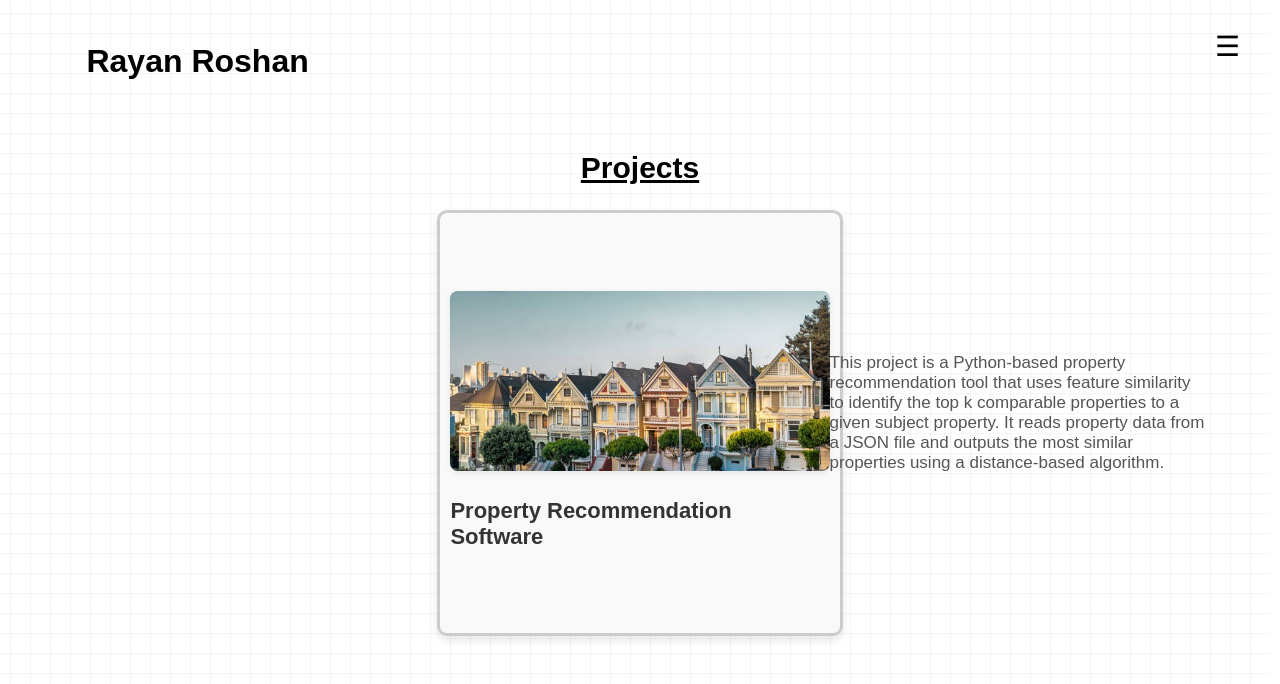
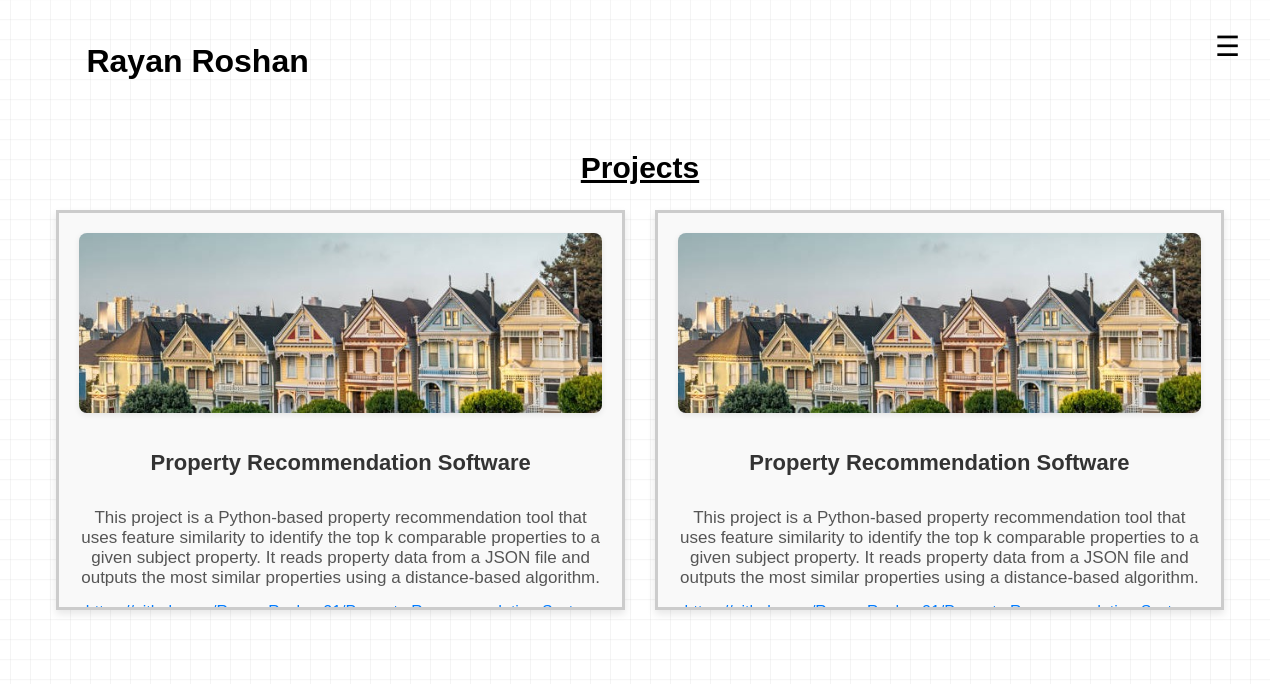
Before and after one commit to Rayan-Roshan21/Rayan_Roshan_website, a React (Vite) app in the folder Rayan_Roshan_Website/: page /projects in a window 1280 px wide. Shown: the top 684 px of the page. Built offline with nearby package versions, Linux system fonts and the light colour scheme.

Commit message:
Made adjustments with the projects container

```diff
--- a/Rayan_Roshan_Website/src/Components/Projects_component/Project.css
+++ b/Rayan_Roshan_Website/src/Components/Projects_component/Project.css
@@ -1,35 +1,48 @@
 .project-container {
     font-family: Arial, Helvetica, sans-serif;
-    padding: 10px;
+    padding: 20px;
     border: 3px solid #ccc;
-    border-radius: 10px;
+    border-radius: 0; /* Remove border radius for seamless connection */
     background-color: #f9f9f9;
-    margin: 10px auto;
+    margin: 0; /* Remove margins */
     display: flex;
-    flex-wrap: wrap;
-    justify-content: center;
-    align-items: center;
-    height: 400px;
-    flex-direction: column; /* Add this line */
-    width: 30%;
+    flex-direction: column;
+    justify-content: flex-start;
+    align-items: stretch;    height: 400px;
+    width: 45%; /* Further reduced to ensure side-by-side placement */
+    box-sizing: border-box; /* This includes padding and border in the width calculation */
     box-shadow: 0 4px 8px rgba(0, 0, 0, 0.1);
     transition: transform 0.3s ease;
+    overflow: hidden;
+}
+.project-container:hover {
+    transform: translateY(-5px);
 }
 
+.projects-wrapper {
+    display: flex;
+    flex-direction: row;
+    flex-wrap: nowrap; /* Prevent wrapping */
+    gap: 30px; /* Remove gap between containers */
+    justify-content: center;
+    align-items: flex-start;
+}
 .project_name {
     font-size: 22px;
     font-weight: bold;
     color: #333;
-    margin-bottom: 5px;
+    margin-bottom: 15px;
     font-family: Arial, Helvetica, sans-serif;
-    text-align: left;
+    text-align: center;
 }
 
 .project-description {
     font-size: 17px;
     color: #555;
-    margin-bottom: 5px;
+    margin-bottom: 15px;
     font-family: Arial, Helvetica, sans-serif;
+    text-align: center;
+    flex-grow: 1;
 }
 
 .project-image {
@@ -37,8 +50,23 @@
     height: 180px;
     object-fit: cover;
     border-radius: 8px;
-    margin-bottom: 5px;
+    margin-bottom: 15px;
     background-color: #e0f7d9;
     box-shadow: 0 2px 6px rgba(0,0,0,0.08);
     display: block;
 }
+
+.project-container .project-github{
+    font-size: 16px;
+    color: #007bff;
+    text-decoration: none;
+    margin-top: auto;
+    margin-bottom: 0;
+    font-family: Arial, Helvetica, sans-serif;
+    text-align: center;
+}
+
+.project-container .project-github:hover {
+    text-decoration: underline;
+    color: #0056b3;
+}
--- a/Rayan_Roshan_Website/src/Components/Projects_component/Project.jsx
+++ b/Rayan_Roshan_Website/src/Components/Projects_component/Project.jsx
@@ -2,14 +2,20 @@ import PropertyImage from '../../assets/property-image.jpg'; // Importing an ima
 import '../Projects_component/Project.css';
 function Project(props) {
     return (
-        <>
-        <div className='project-container'>
-            <img className = "project-image" src={PropertyImage} alt="Images of properties" />
-            <p className='project_name'>{props.name}</p>
-            <p className='project-description'>{props.description}</p>
-            <p>{props.github}</p>
+        <div className='projects-wrapper'>
+            <div className='project-container'>
+                <img className = "project-image" src={PropertyImage} alt="Related image of project." />
+                <p className='project_name'>{props.name}</p>
+                <p className='project-description'>{props.description}</p>
+                <a className = "project-github" href={props.github} target="_blank" rel="noopener noreferrer">{props.github}</a>
+            </div>
+            <div className='project-container'>
+                <img className = "project-image" src={PropertyImage} alt="Related image of project." />
+                <p className='project_name'>{props.name}</p>
+                <p className='project-description'>{props.description}</p>
+                <a className = "project-github" href={props.github} target="_blank" rel="noopener noreferrer">{props.github}</a>
+            </div>
         </div>
-       </>
     );
 }
 
--- a/Rayan_Roshan_Website/src/Pages/Projects.jsx
+++ b/Rayan_Roshan_Website/src/Pages/Projects.jsx
@@ -20,7 +20,9 @@ function Projects() {
     <h2 className='Projects-title'>Projects</h2>
     <div>
       <Project name = "Property Recommendation Software"
-              description = "This project is a Python-based property recommendation tool that uses feature similarity to identify the top k comparable properties to a given subject property. It reads property data from a JSON file and outputs the most similar properties using a distance-based algorithm."/>
+        description = "This project is a Python-based property recommendation tool that uses feature similarity to identify the top k comparable properties to a given subject property. It reads property data from a JSON file and outputs the most similar properties using a distance-based algorithm."
+        github = "https://github.com/Rayan-Roshan21/Property-Recommendation-System"
+        />
     </div>
     </motion.div>
   );
```
